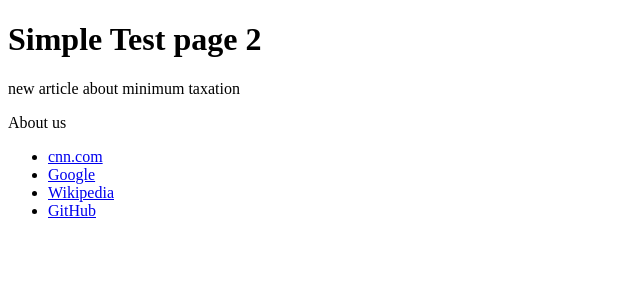
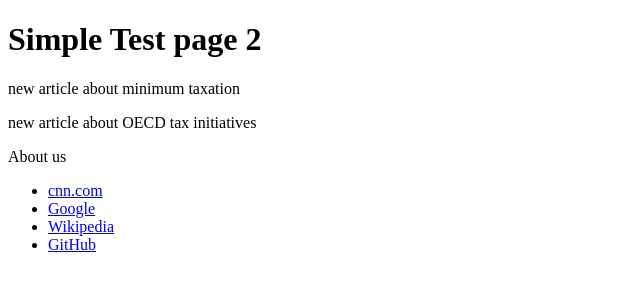
Before and after one commit to eliopetrini/eliopetrini.github.io, a website: page public/page2.html in a window 1280 px wide. Shown: the whole page, without its empty margins (0-640 px from the left). Drawn offline with Linux system fonts and the light colour scheme.

Commit message:
Update page2.html

```diff
--- a/public/page2.html
+++ b/public/page2.html
@@ -8,6 +8,7 @@
 <body>
   <h1>Simple Test page 2</h1>
   <p> new article about minimum taxation </p>
+  <p> new article about OECD tax initiatives </p>
   <p>About us</p>
   <ul>
     <li><a href="https://www.google.com" target="_blank">cnn.com</a></li>
```
